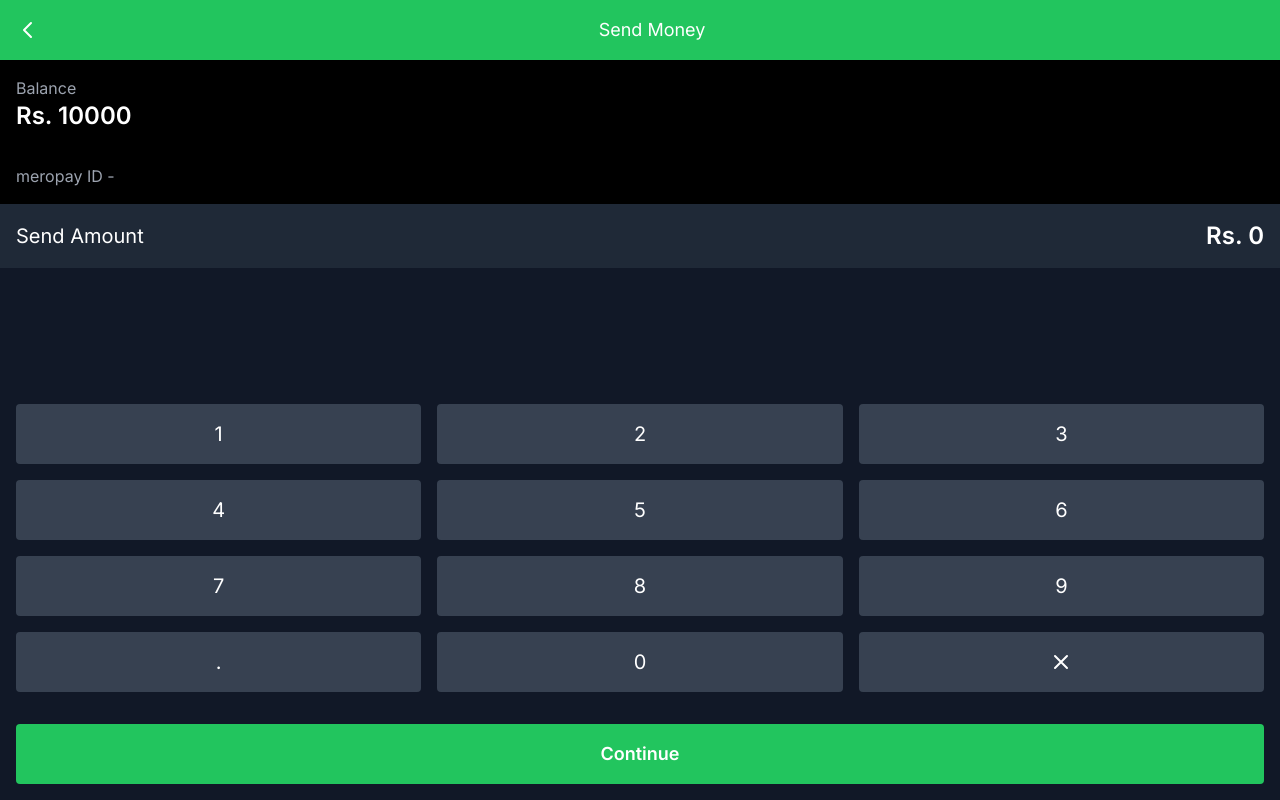
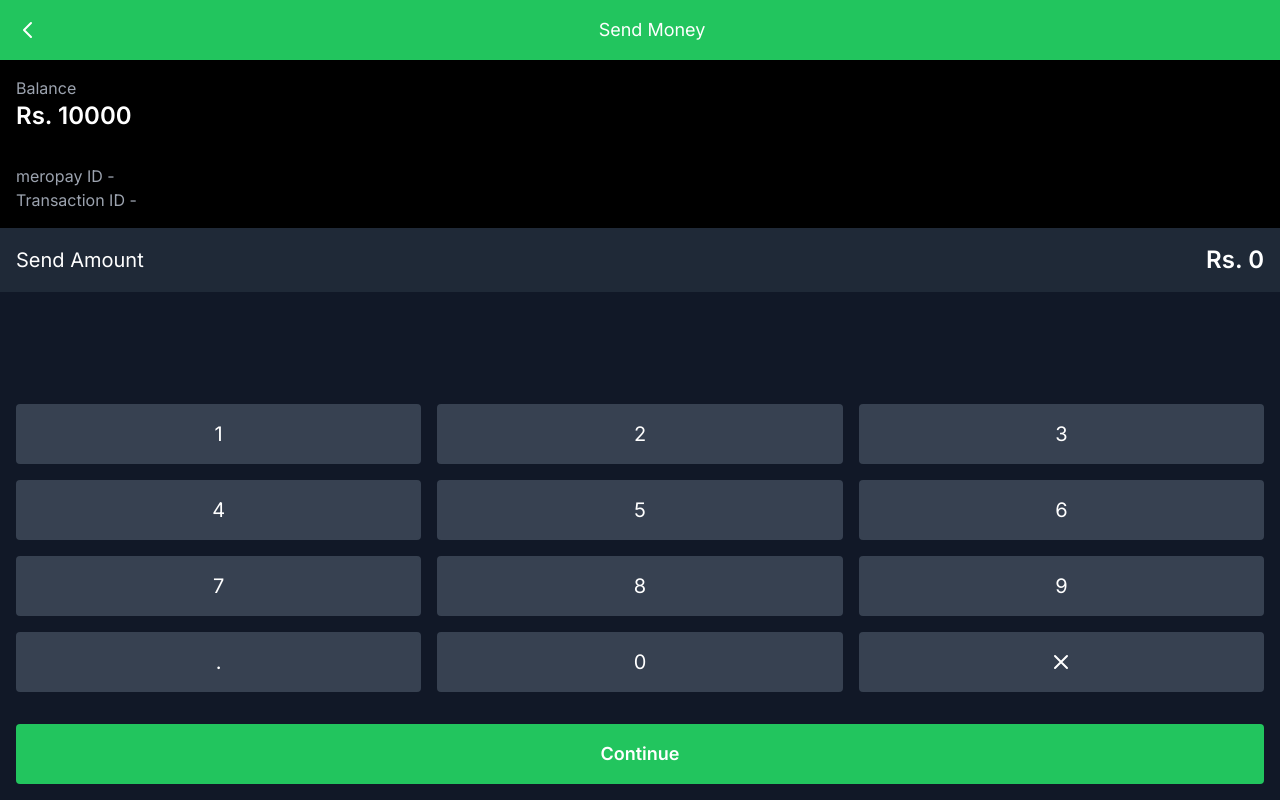
Before and after one commit to nepaltronix/merosewa, a Next.js app: page /payment in a window 1280 px wide. Built offline with nearby package versions, Linux system fonts and the light colour scheme.

Commit message:
Added transactionId in UI.

```diff
--- a/src/app/payment/confirm/page.tsx
+++ b/src/app/payment/confirm/page.tsx
@@ -92,6 +92,7 @@ export default function Confirm() {
                 <div>
                     <p className="text-xl font-semibold">{merchantName}</p>
                     <p className="text-gray-400">meropay ID - {merchantId}</p>
+                    <p className="text-gray-400">Transaction ID - {transactionId}</p>
                 </div>
             </div>
 
--- a/src/app/payment/page.tsx
+++ b/src/app/payment/page.tsx
@@ -13,18 +13,6 @@ export default function Payment() {
     const makePaymentReq = () => {
         console.log(transactionId);
         router.push("payment/confirm");
-        // axios.post('https://server.nepatronix.com/request_payment', {
-        //     merchantId: merchantId,
-        //     transactionAmount: transactionAmount,
-        //     merchantName: merchantName
-        // })
-        //     .then(function (response) {
-        //         const { _transactionId } = response.data
-        //         setTransactionId(_transactionId)
-        //     })
-        //     .catch(function (error) {
-        //         console.log(error);
-        //     });
     };
 
     const handleBackspace = () => {
@@ -69,6 +57,7 @@ export default function Payment() {
                 <div>
                     <p className="text-xl font-semibold">{merchantName}</p>
                     <p className="text-gray-400">meropay ID - {merchantId}</p>
+                    <p className="text-gray-400">Transaction ID - {transactionId}</p>
                 </div>
             </div>
 
```
